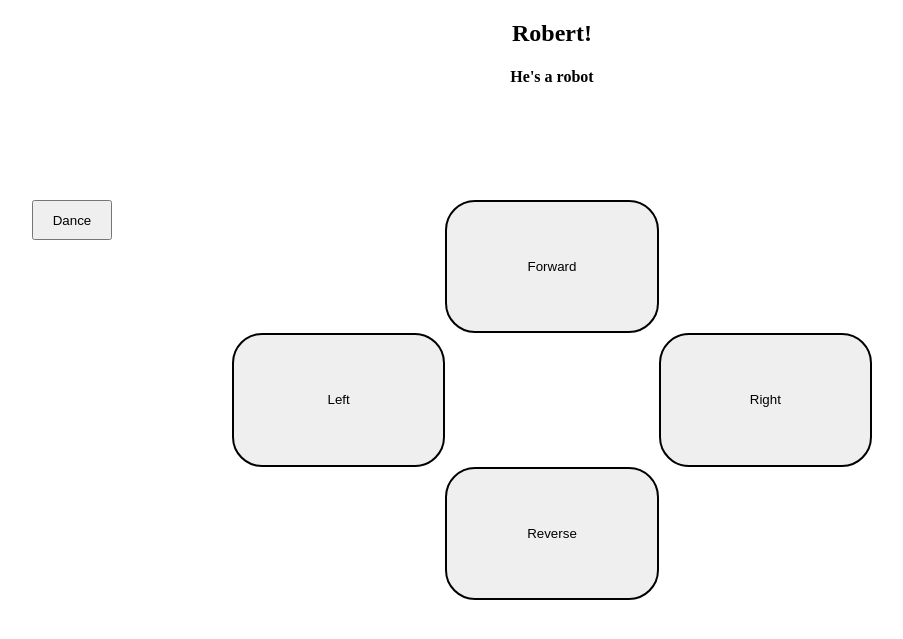
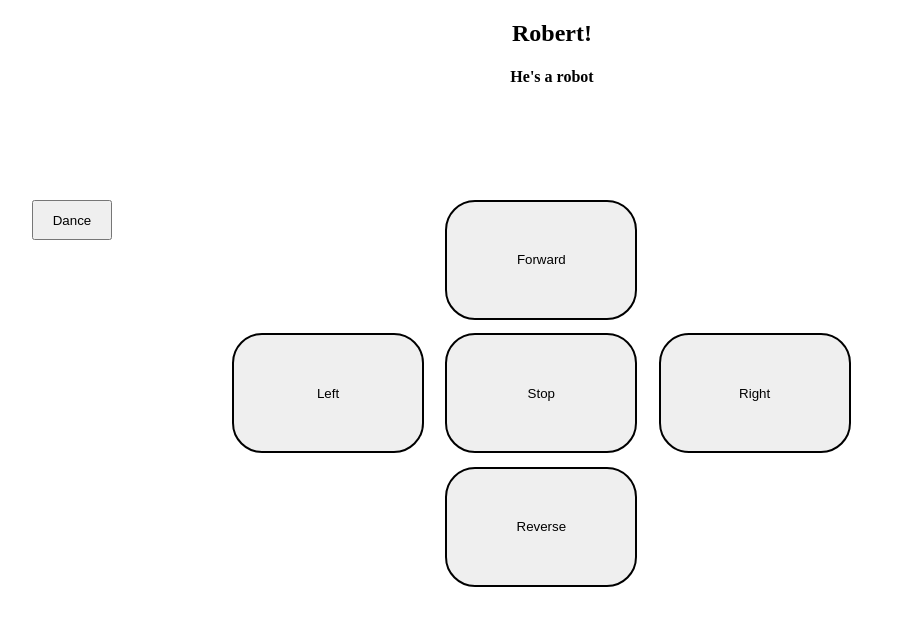
Before and after one commit to unwitting/robert, a Flask app: page / in a window 1280 px wide. Shown: the top 639 px of the page, without its empty margins (88-991 px from the left). Run offline with Flask 2, Linux system fonts and the light colour scheme.

Commit message:
Hooks up front end to robot

```diff
--- a/src/server/__init__.py
+++ b/src/server/__init__.py
@@ -5,8 +5,9 @@ app = Flask(__name__)
 robot = None
 
 def start(r):
+  global robot
+  robot = r
   app.run()
-  robot = r
 
 @app.route('/')
 def robert():
@@ -19,5 +20,13 @@ def dance():
 
 @app.route('/move', methods=['POST'])
 def move():
+  movements = {
+    'forward': robot.begin_forward_move,
+    'reverse': robot.begin_backward_move,
+    'left': robot.begin_anticlockwise_turn,
+    'right': robot.begin_clockwise_turn,
+    'stop': robot.begin_brake,
+  }
   direction = request.json['direction']
+  movements[direction]()
   return json.dumps(direction)
--- a/src/server/static/css/main.css
+++ b/src/server/static/css/main.css
@@ -48,6 +48,10 @@ body {
   grid-area: center-r;
 }
 
+#stop {
+  grid-area: center-m;
+}
+
 #dance {
   grid-area: sidebar-l;
   height: 3em;
@@ -57,5 +61,6 @@ body {
 .direction-button {
   border-radius: 30px;
   border: 2px solid black;
-  width: 100%;
+  width: 90%;
+  height: 90%;
 }
--- a/src/server/static/js/main.js
+++ b/src/server/static/js/main.js
@@ -43,6 +43,13 @@ const appStart = function() {
     postData('/move', data)
     .then((x) => console.log(x))
   })
+
+  const stopButton = document.querySelector('#stop')
+  stopButton.addEventListener('click', (e) => {
+    data = {'direction': 'stop'}
+    postData('/move', data)
+    .then((x) => console.log(x))
+  })
 }
 
 
--- a/src/server/templates/robert.html
+++ b/src/server/templates/robert.html
@@ -15,5 +15,6 @@
     <button class="direction-button" id="right">Right</button>
     <button class="direction-button" id="reverse">Reverse</button>
     <button class="direction-button" id="left">Left</button>
+    <button class="direction-button" id="stop">Stop</button>
   </section>
 </body>
```
